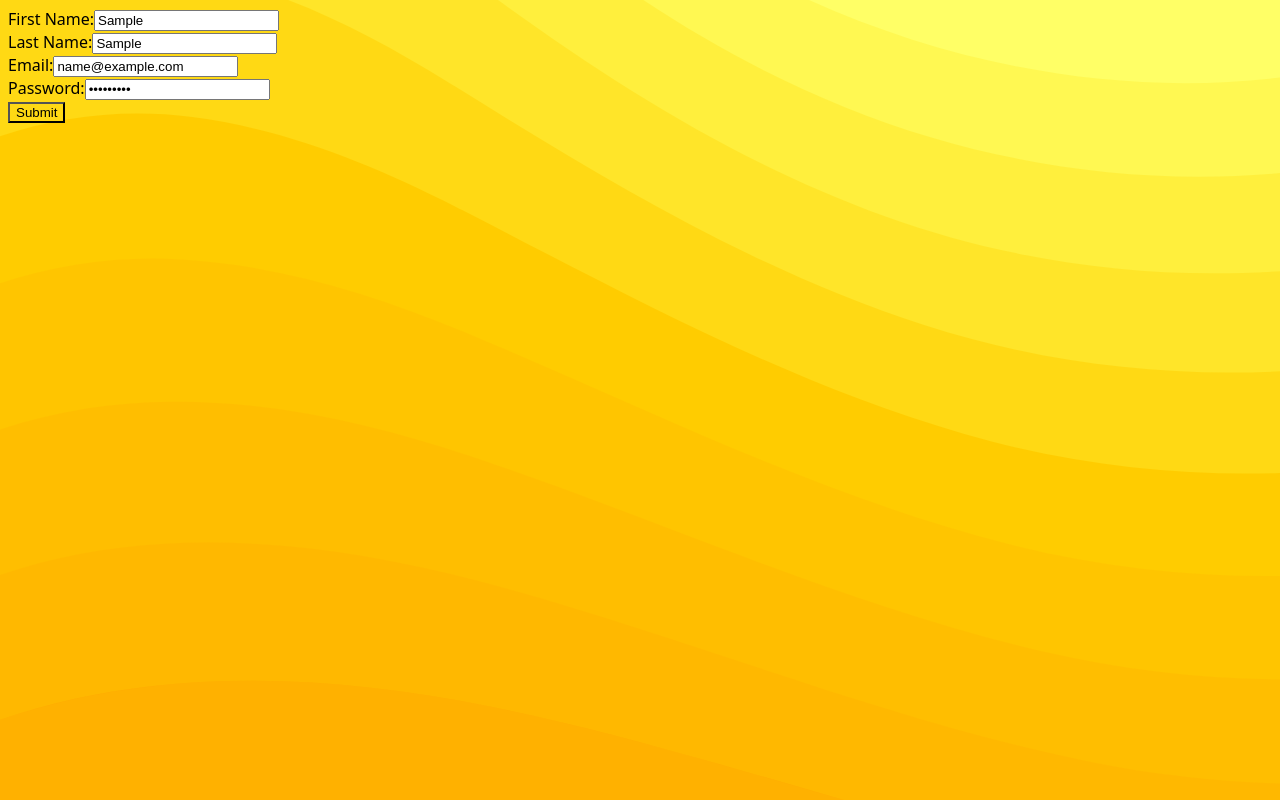
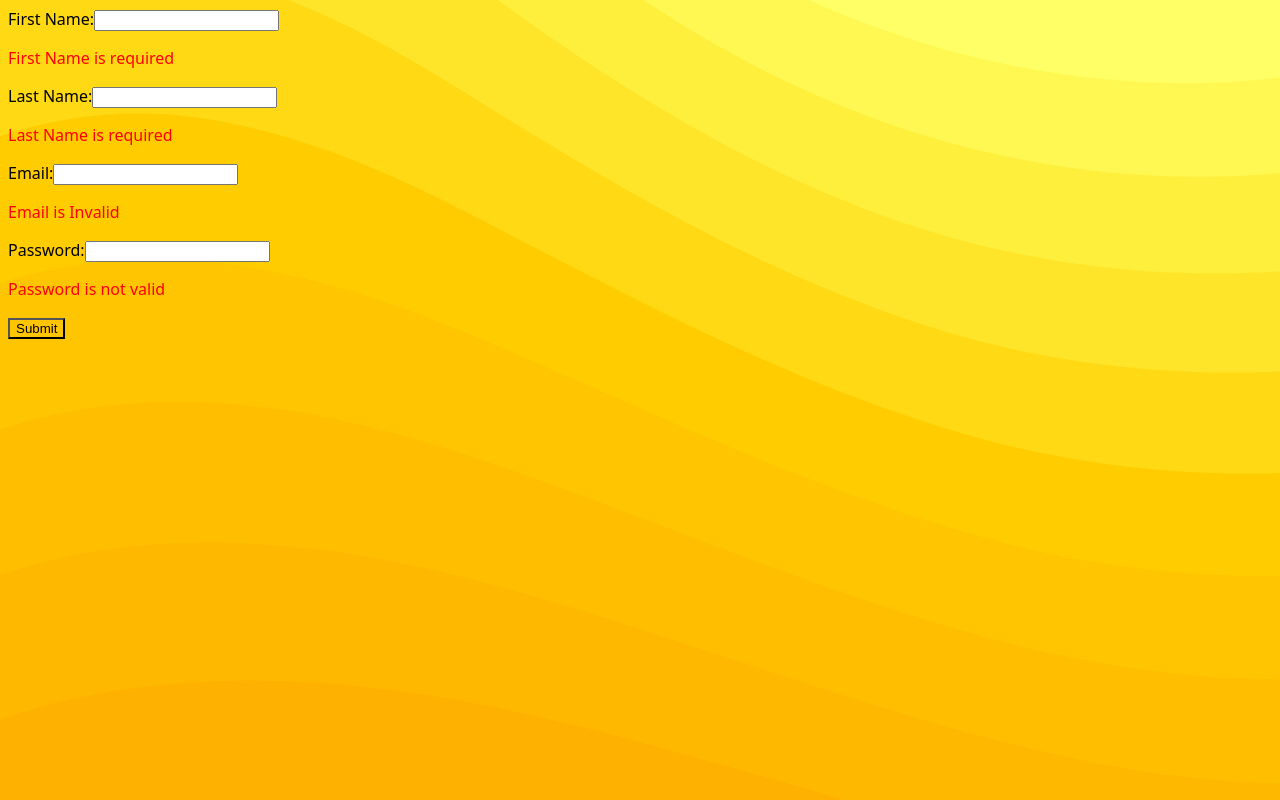
Before and after one commit to TrapFish/TestProjectSelfLearning, a React (Vite) app: page / in a window 1280 px wide. Both pictures are taken after typing "Sample", "Sample", "name@example.com", "Sample123" into the empty fields and a click on the button "Submit". Built offline with nearby package versions, Linux system fonts and the light colour scheme.

Commit message:
Changes for the form validation

```diff
--- a/src/components/projectTwo/Form.jsx
+++ b/src/components/projectTwo/Form.jsx
@@ -1,4 +1,5 @@
 import React, { useState } from 'react';
+import classes from './Form.module.css';
 
 const Form = () => {
     const [inputValue, setInputValue] = useState({
@@ -8,6 +9,7 @@ const Form = () => {
         password: '',
     });
 
+    const [submitted, setSubmitted] = useState(false);
 
     const handleChange = (event) => {
         const {name , value} = event.target;
@@ -18,9 +20,24 @@ const Form = () => {
 
     const handleSubmit = (event) => {
         event.preventDefault();
-        console.log('Form submitted with value:', inputValue);
+        setSubmitted(true);
         // Add your form submission logic here
+        setTimeout(() => {
+            setInputValue({
+                firstName: '',
+                lastName: '',
+                email: '',
+                password: '',
+            });
+        }, 2000)
     };
+
+    const firstNameNotValid = submitted && inputValue.firstName.trim().length === 0;
+    const lastNameNotValid = submitted && inputValue.lastName.trim().length === 0;
+    const emailNotValid = submitted && !inputValue.email.includes('@');
+    const passwordNotValid = submitted && inputValue.password.trim().length < 6;
+
+    console.log('Form submitted with value:', inputValue,submitted, firstNameNotValid, lastNameNotValid, emailNotValid, passwordNotValid);
 
     return (
         <form onSubmit={handleSubmit}>
@@ -33,6 +50,7 @@ const Form = () => {
                     value={inputValue.firstName}
                     onChange={handleChange}
                 />
+                {firstNameNotValid && <p className={classes.errorInForm}>First Name is required</p>}
             </div>
             <div>
                 <label htmlFor="input">Last Name:</label>
@@ -43,6 +61,7 @@ const Form = () => {
                     value={inputValue.lastName}
                     onChange={handleChange}
                 />
+                {lastNameNotValid && <p className={classes.errorInForm}>Last Name is required</p>}
             </div>
             <div>
                 <label htmlFor="input">Email:</label>
@@ -53,6 +72,7 @@ const Form = () => {
                     value={inputValue.email}
                     onChange={handleChange}
                 />
+                {emailNotValid && <p className={classes.errorInForm}>Email is Invalid</p>}
             </div>
             <div>
                 <label htmlFor="input">Password:</label>
@@ -63,6 +83,7 @@ const Form = () => {
                     value={inputValue.password}
                     onChange={handleChange}
                 />
+                   {passwordNotValid && <p className={classes.errorInForm}>Password is not valid</p>}
                 </div>
             <button type="submit">Submit</button>
         </form>
--- /dev/null
+++ b/src/components/projectTwo/Form.module.css
@@ -0,0 +1,3 @@
+.errorInForm{
+    color:#ff0000;
+}
```
